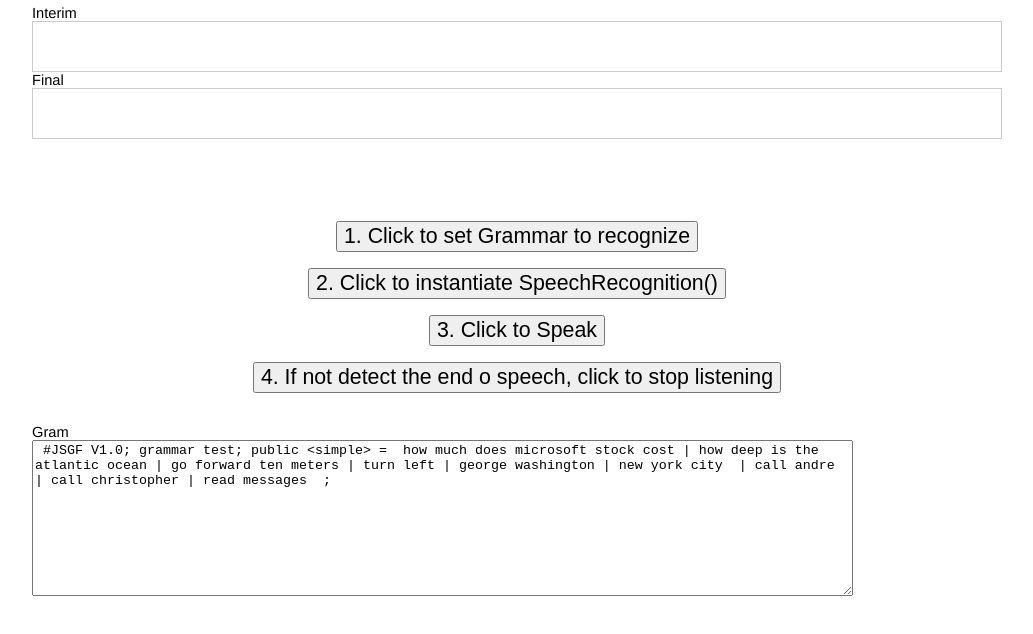
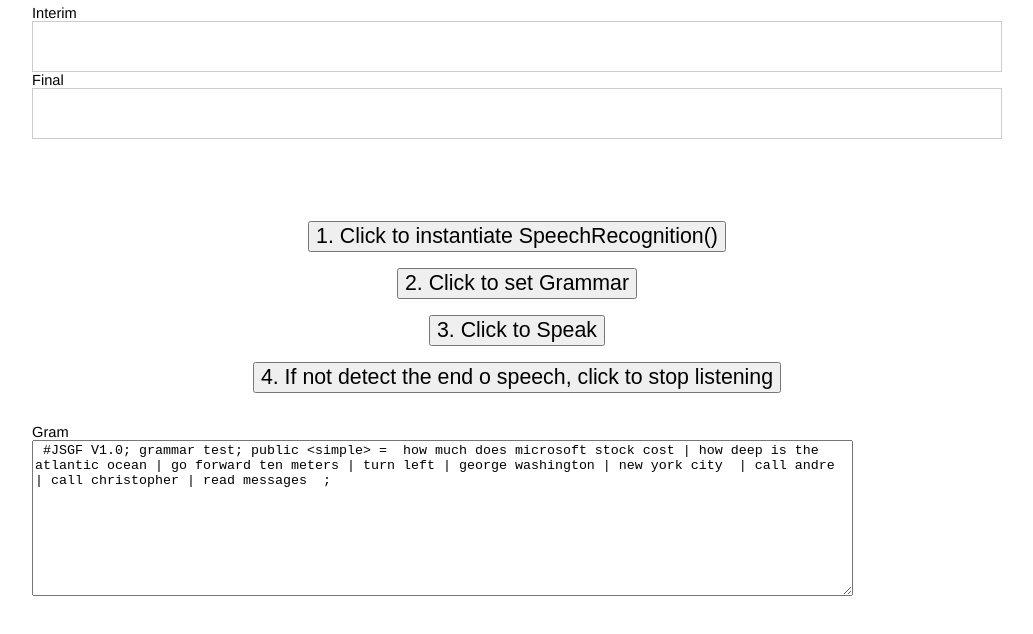
Before and after one commit to andrenatal/webspeechapi, a plain HTML site: page index.html in a window 1280 px wide. Shown: the part 98-732 px from the top of the page, without its empty margins (123-1156 px from the left). Drawn offline with Linux system fonts and the light colour scheme.

Commit message:
Update index.html

```diff
--- a/index.html
+++ b/index.html
@@ -56,8 +56,8 @@
 <p>&nbsp;</p>
 <div id="instructions">&nbsp;</div>
 <p id="controls">
-    <button id="set_grammar">1. Click to set Grammar to recognize</button> <br><br>
-    <button id="create_button">2. Click to instantiate SpeechRecognition()</button><br><br>
+    <button id="create_button">1. Click to instantiate SpeechRecognition()</button><br><br>
+    <button id="set_grammar">2. Click to set Grammar</button> <br><br>
     <button id="start_button">3. Click to Speak</button><br><br>
     <button id="stop_button">4. If not detect the end o speech, click to stop listening</button> <br><br>
 
@@ -83,13 +83,17 @@
 
         } else {
 
-             $("#create_button").click(function(e) {
+
+
+
+
+            $("#create_button").click(function(e) {
 
                     e.preventDefault();
 
 
                     // Create the recognition object and define four event handlers (onstart, onerror, onend, onresult)
-                    $('#instructions').html('Creating SpeechRecognition');
+                    $('#instructions').html('Initing SpeechRecognition');
                     recognition = new SpeechRecognition();
 
                     $('#instructions').html('SpeechRecognition ready');
@@ -163,8 +167,6 @@
 
                 final_transcript = '';
 
-                recognition.grammars = speechrecognitionlist;
-
                 // Request access to the User's microphone and Start recognizing voice input
                 recognition.start();
 
@@ -184,7 +186,7 @@
 
                 speechrecognitionlist = new SpeechGrammarList();
                 speechrecognitionlist.addFromString  ( $('#gram').val() , 1 );
-
+                recognition.grammars = speechrecognitionlist;
             });
 
 
```
